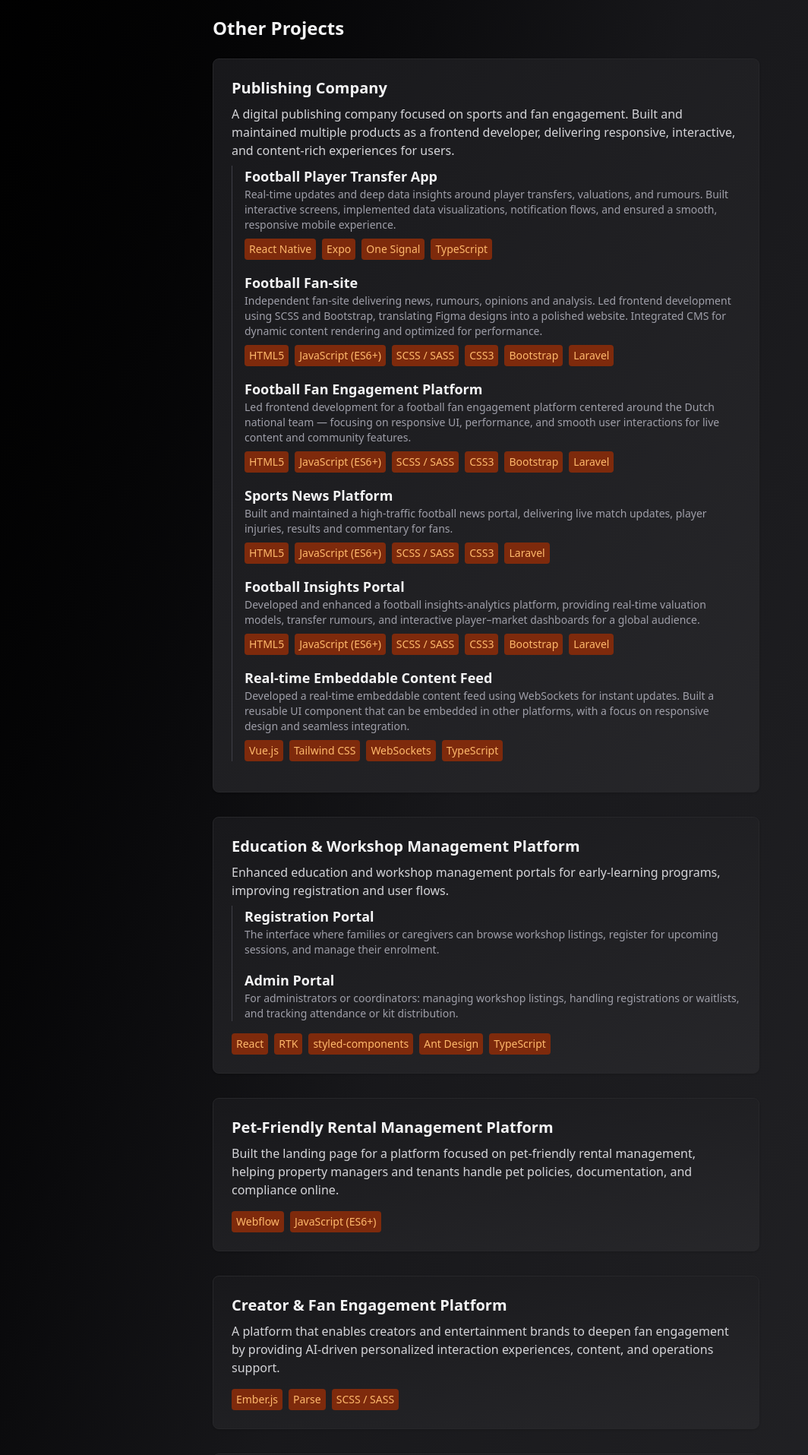
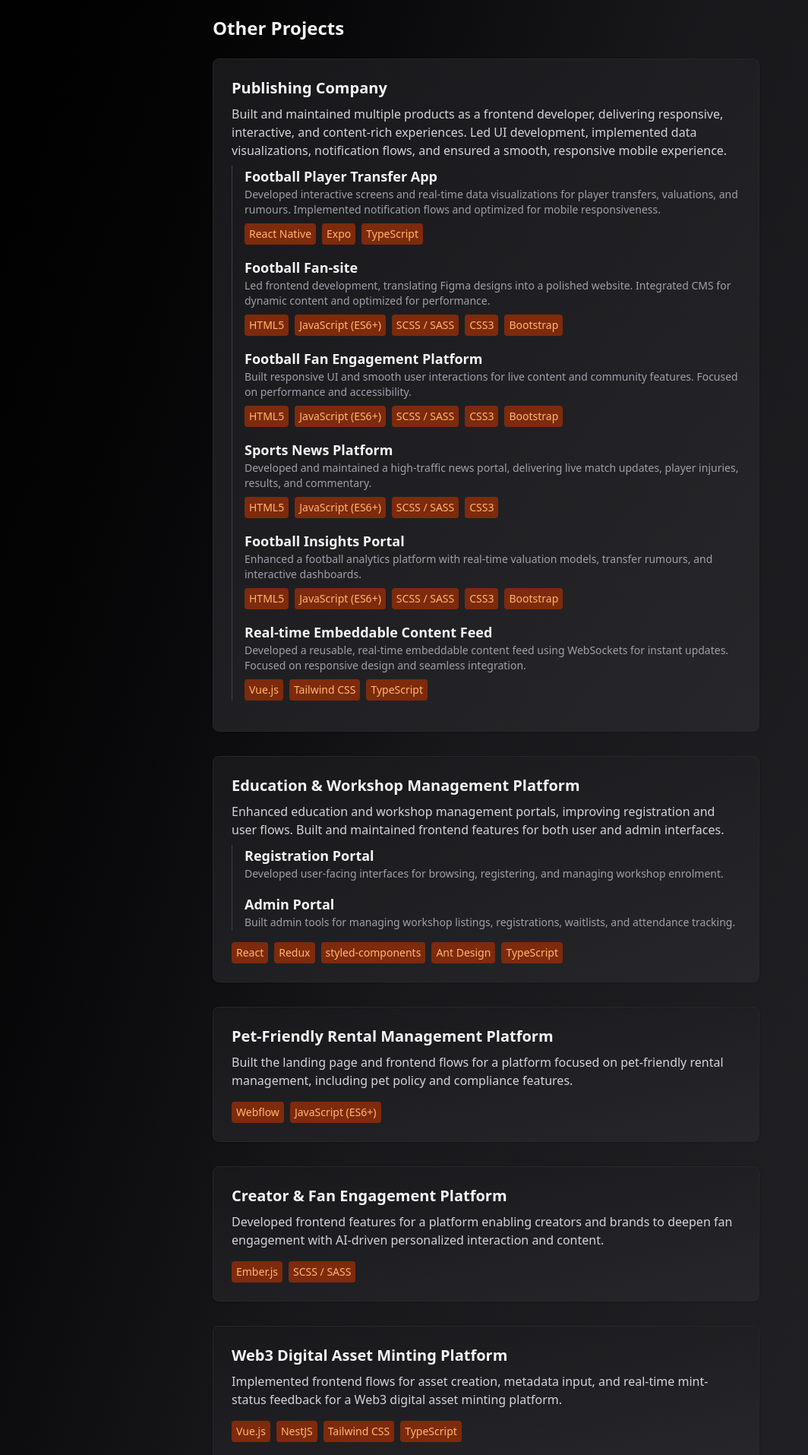
Before and after one commit to hernanosaurus/portfolio.2025, a Next.js app: page / in a window 1280 px wide. Shown: the part 1200-3115 px from the top of the page at 76% size, without its empty margins (0-1064 px from the left). Built offline with nearby package versions, Linux system fonts and the light colour scheme.

Commit message:
added disclaimer on footer, updated client and project  descriptions

```diff
--- a/app/data/projects.ts
+++ b/app/data/projects.ts
@@ -24,43 +24,43 @@ export const projects: Project[] = [
   {
     name: 'Publishing Company',
     description:
-      'A digital publishing company focused on sports and fan engagement. Built and maintained multiple products as a frontend developer, delivering responsive, interactive, and content-rich experiences for users.',
+      'Built and maintained multiple products as a frontend developer, delivering responsive, interactive, and content-rich experiences. Led UI development, implemented data visualizations, notification flows, and ensured a smooth, responsive mobile experience.',
     products: [
       {
         name: 'Football Player Transfer App',
         description:
-          'Real-time updates and deep data insights around player transfers, valuations, and rumours. Built interactive screens, implemented data visualizations, notification flows, and ensured a smooth, responsive mobile experience.',
-        tech: ['React Native', 'Expo', 'One Signal', 'TypeScript'],
+          'Developed interactive screens and real-time data visualizations for player transfers, valuations, and rumours. Implemented notification flows and optimized for mobile responsiveness.',
+        tech: ['React Native', 'Expo', 'TypeScript'],
       },
       {
         name: 'Football Fan-site',
         description:
-          'Independent fan-site delivering news, rumours, opinions and analysis. Led frontend development using SCSS and Bootstrap, translating Figma designs into a polished website. Integrated CMS for dynamic content rendering and optimized for performance.',
-        tech: ['HTML5', 'JavaScript (ES6+)', 'SCSS / SASS', 'CSS3', 'Bootstrap', 'Laravel'],
+          'Led frontend development, translating Figma designs into a polished website. Integrated CMS for dynamic content and optimized for performance.',
+        tech: ['HTML5', 'JavaScript (ES6+)', 'SCSS / SASS', 'CSS3', 'Bootstrap'],
       },
       {
         name: 'Football Fan Engagement Platform',
         description:
-          'Led frontend development for a football fan engagement platform centered around the Dutch national team — focusing on responsive UI, performance, and smooth user interactions for live content and community features.',
-        tech: ['HTML5', 'JavaScript (ES6+)', 'SCSS / SASS', 'CSS3', 'Bootstrap', 'Laravel'],
+          'Built responsive UI and smooth user interactions for live content and community features. Focused on performance and accessibility.',
+        tech: ['HTML5', 'JavaScript (ES6+)', 'SCSS / SASS', 'CSS3', 'Bootstrap'],
       },
       {
         name: 'Sports News Platform',
         description:
-          'Built and maintained a high-traffic football news portal, delivering live match updates, player injuries, results and commentary for fans.',
-        tech: ['HTML5', 'JavaScript (ES6+)', 'SCSS / SASS', 'CSS3', 'Laravel'],
+          'Developed and maintained a high-traffic news portal, delivering live match updates, player injuries, results, and commentary.',
+        tech: ['HTML5', 'JavaScript (ES6+)', 'SCSS / SASS', 'CSS3'],
       },
       {
         name: 'Football Insights Portal',
         description:
-          'Developed and enhanced a football insights-analytics platform, providing real-time valuation models, transfer rumours, and interactive player–market dashboards for a global audience.',
-        tech: ['HTML5', 'JavaScript (ES6+)', 'SCSS / SASS', 'CSS3', 'Bootstrap', 'Laravel'],
+          'Enhanced a football analytics platform with real-time valuation models, transfer rumours, and interactive dashboards.',
+        tech: ['HTML5', 'JavaScript (ES6+)', 'SCSS / SASS', 'CSS3', 'Bootstrap'],
       },
       {
         name: 'Real-time Embeddable Content Feed',
         description:
-          'Developed a real-time embeddable content feed using WebSockets for instant updates. Built a reusable UI component that can be embedded in other platforms, with a focus on responsive design and seamless integration.',
-        tech: ['Vue.js', 'Tailwind CSS', 'WebSockets', 'TypeScript'],
+          'Developed a reusable, real-time embeddable content feed using WebSockets for instant updates. Focused on responsive design and seamless integration.',
+        tech: ['Vue.js', 'Tailwind CSS', 'TypeScript'],
       },
     ],
   },
@@ -100,43 +100,47 @@ export const projects: Project[] = [
   {
     name: 'Education & Workshop Management Platform',
     description:
-      'Enhanced education and workshop management portals for early-learning programs, improving registration and user flows.',
-    tech: ['React', 'RTK', 'styled-components', 'Ant Design', 'TypeScript'],
+      'Enhanced education and workshop management portals, improving registration and user flows. Built and maintained frontend features for both user and admin interfaces.',
+    tech: ['React', 'Redux', 'styled-components', 'Ant Design', 'TypeScript'],
     products: [
       {
         name: 'Registration Portal',
         description:
-          'The interface where families or caregivers can browse workshop listings, register for upcoming sessions, and manage their enrolment.',
+          'Developed user-facing interfaces for browsing, registering, and managing workshop enrolment.',
       },
       {
         name: 'Admin Portal',
         description:
-          'For administrators or coordinators: managing workshop listings, handling registrations or waitlists, and tracking attendance or kit distribution.',
+          'Built admin tools for managing workshop listings, registrations, waitlists, and attendance tracking.',
       },
     ],
   },
   {
     name: 'Pet-Friendly Rental Management Platform',
     description:
-      'Built the landing page for a platform focused on pet-friendly rental management, helping property managers and tenants handle pet policies, documentation, and compliance online.',
+      'Built the landing page and frontend flows for a platform focused on pet-friendly rental management, including pet policy and compliance features.',
     tech: ['Webflow', 'JavaScript (ES6+)'],
   },
   {
     name: 'Creator & Fan Engagement Platform',
     description:
-      'A platform that enables creators and entertainment brands to deepen fan engagement by providing AI-driven personalized interaction experiences, content, and operations support.',
-    tech: ['Ember.js', 'Parse', 'SCSS / SASS'],
+      'Developed frontend features for a platform enabling creators and brands to deepen fan engagement with AI-driven personalized interaction and content.',
+    tech: ['Ember.js', 'SCSS / SASS'],
   },
   {
     name: 'Web3 Digital Asset Minting Platform',
     description:
-      'Web3-minting platform for launching tokenised digital assets. Implemented frontend flows for asset creation, metadata input, and real-time mint-status feedback.',
+      'Implemented frontend flows for asset creation, metadata input, and real-time mint-status feedback for a Web3 digital asset minting platform.',
     tech: ['Vue.js', 'NestJS', 'Tailwind CSS', 'TypeScript'],
   },
   {
     name: 'Enterprise logistics & transportation platforms',
     description:
-      'Contributed shipment tracking, dashboards, and workflow automation features. Built reusable and responsive frontend components for the app, ensuring seamless user experience across devices.',
+      'Contributed shipment tracking, dashboards, and workflow automation features. Built reusable and responsive frontend components for seamless user experience.',
     tech: ['AngularJS', 'Bootstrap', 'TypeScript'],
   },
 ];
+
+// ---
+// Note for portfolio viewers:
+// Some projects do not include client names, links, or detailed descriptions due to confidentiality agreements. I am committed to respecting client privacy and NDAs.
--- a/app/page.tsx
+++ b/app/page.tsx
@@ -80,6 +80,10 @@ export default function Home() {
           <span className="text-[10px] text-zinc-600 mt-2 block">
             (Dabbled with <span className="font-bold text-zinc-200">Framer Motion</span> — just exploring the basics and having fun with simple motion effects. 😄)
           </span>
+           <br />
+          <span className="text-[10px] text-zinc-600 mt-2 block">
+            Some projects do not include client names, links, or detailed descriptions due to confidentiality agreements. I am committed to respecting client privacy and NDAs.
+          </span>
         </motion.div>
       </main>
     </div>
```
